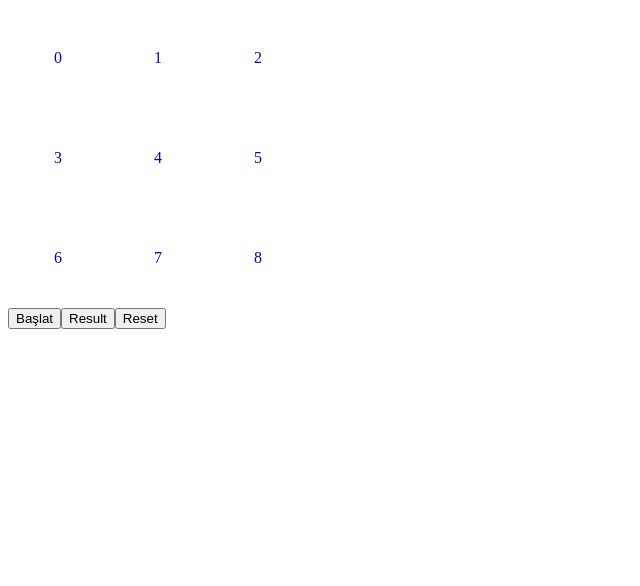
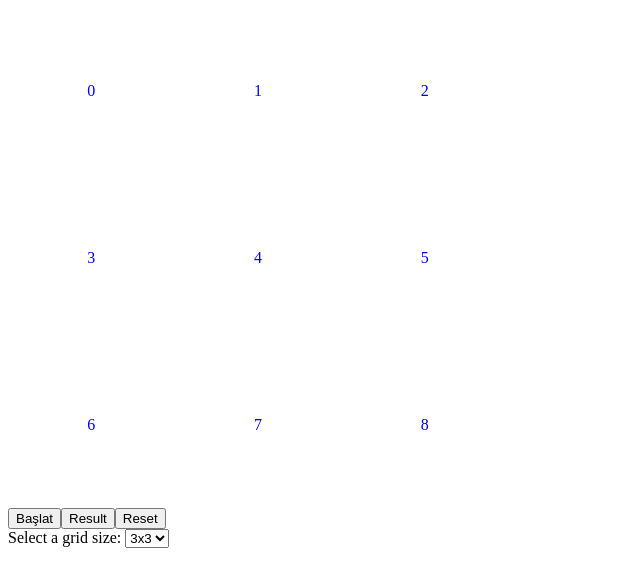
Before and after one commit to Mec33535/-Js-Memory-Game, a plain HTML site: page index.html in a window 1280 px wide. Shown: the whole page, without its empty margins (0-640 px from the left). Drawn offline with Linux system fonts and the light colour scheme.

Commit message:
Update index.html

```diff
--- a/index.html
+++ b/index.html
@@ -12,8 +12,8 @@
             display: grid;
             grid-template-columns: repeat(3, 1fr);
             grid-template-rows: repeat(3, 1fr);
-            width: 300px;
-            height: 300px;
+            width: 500px;
+            height: 500px;
         }
 
         .grid-container a {
@@ -70,11 +70,33 @@
         <div class="delButton">
             <input type="button" value="Reset">
         </div>
+        <br>
+        <!-- <div class="ezZorlukButton">
+            <input type="button" value="Kolay">
+        </div>
+        <div class="midZorlukButton">
+            <input type="button" value="Orta">
+        </div>
+        <div class="hardZorlukButton">
+            <input type="button" value="Zor">
+        </div>
+        <div class="xdZorlukButton">
+            <input type="button" value="XD">
+        </div> -->
+
     </div>
+    <label for="grid-size">Select a grid size:</label>
+    <select id="grid-size">
+        <option value="3">3x3</option>
+        <option value="4">4x4</option>
+        <option value="5">5x5</option>
+        <option value="6">6x6</option>
+        <option value="7">7x7</option>
+        <!-- diğer boyutlar burada yer alabilir -->
+    </select>
     <div class="results">
 
     </div>
-
 
 
 
```
